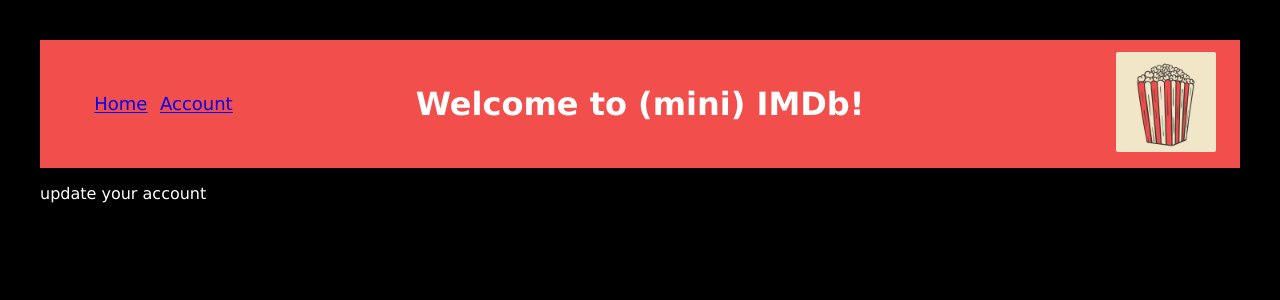
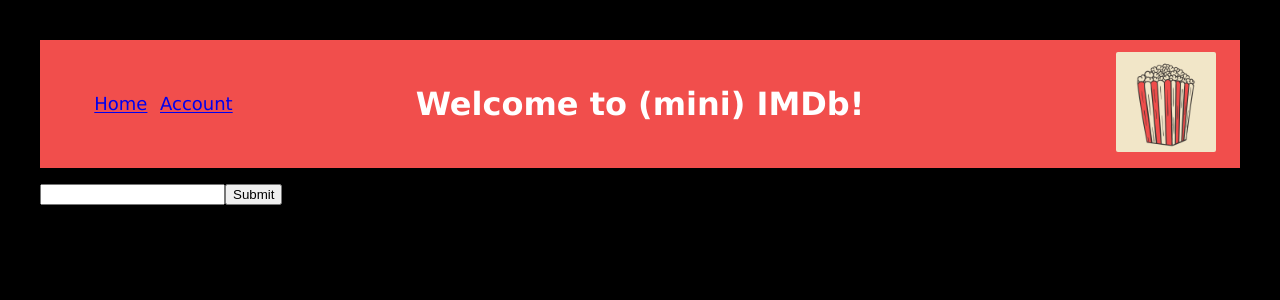
Before and after one commit to timdecillis/mini-netflix, a Next.js app: page /account/update in a window 1280 px wide. Shown: the top 300 px of the page. Built offline with nearby package versions, Linux system fonts and the light colour scheme.

Commit message:
added Update component to page

```diff
--- a/src/app/account/update/page.tsx
+++ b/src/app/account/update/page.tsx
@@ -1,5 +1,7 @@
+import Update from "@/components/Account/Update/Update"
+
 const update = () => {
-  return <div>update your account</div>;
+  return <Update/>;
 };
 
 export default update;
```
